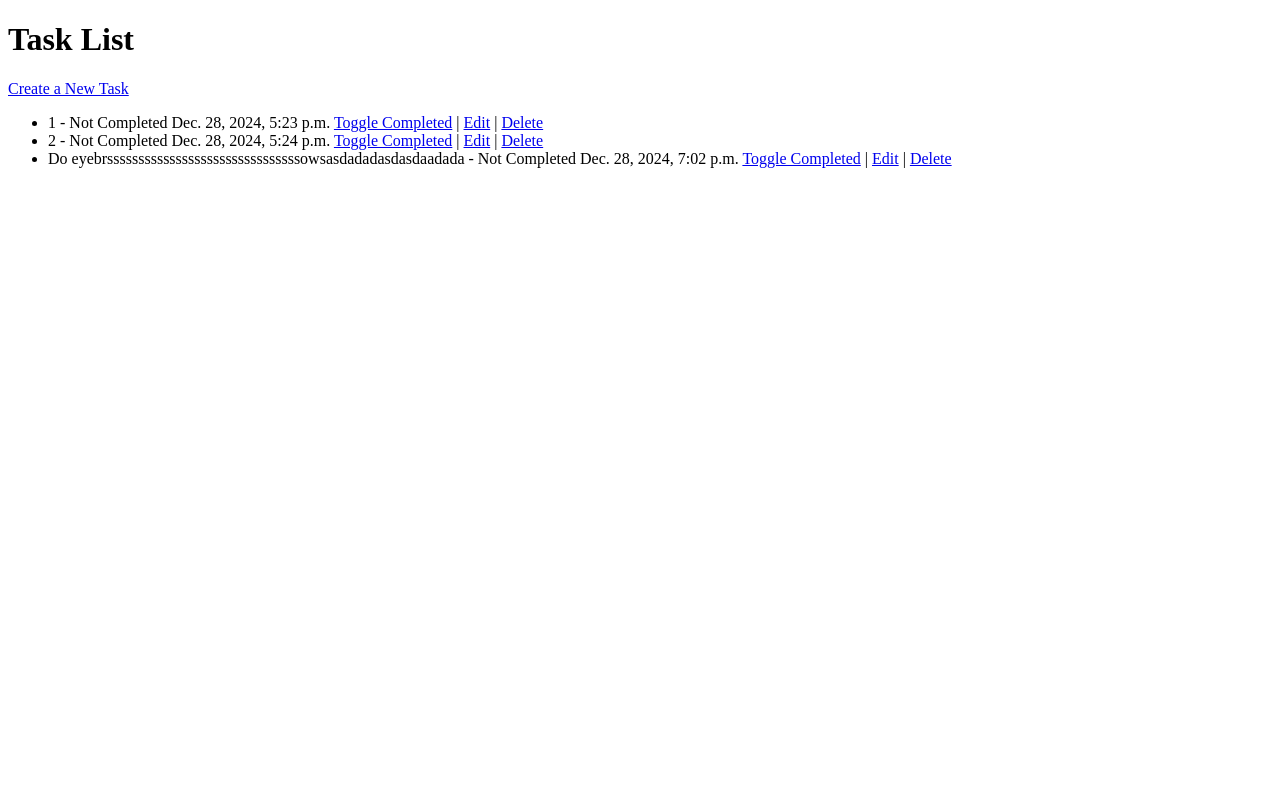
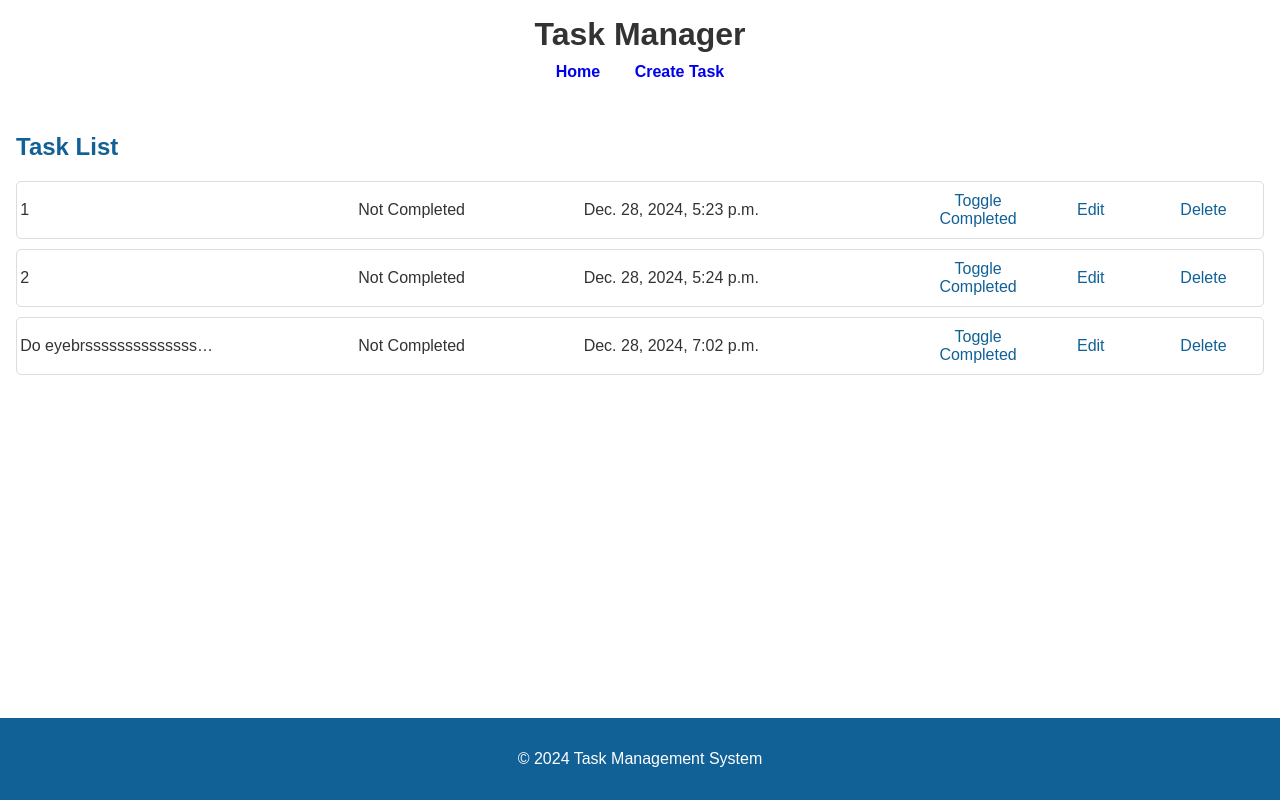
Before and after one commit to DavidcD8/Task_Manager, a Django app: page / in a window 1280 px wide. Run offline with Django 5.2, Linux system fonts and the light colour scheme; data comes from the database, SQL or seed files in the repository; both versions use the stored data as it was after the commit.

Commit message:
Add base template. Change html to django template language. Add Css directory and styles ile

```diff
--- a/TaskManager/settings.py
+++ b/TaskManager/settings.py
@@ -55,9 +55,9 @@ ROOT_URLCONF = 'TaskManager.urls'
 TEMPLATES = [
     {
         'BACKEND': 'django.template.backends.django.DjangoTemplates',
-        'DIRS': [],
+        'DIRS': [BASE_DIR / 'templates'],  # Add a global templates directory if needed
         'APP_DIRS': True,
-        'OPTIONS': {
+         'OPTIONS': {
             'context_processors': [
                 'django.template.context_processors.debug',
                 'django.template.context_processors.request',
--- /dev/null
+++ b/tasks/static/tasks/css/styles.css
@@ -0,0 +1,93 @@
+/* General Reset */
+body {
+    margin: 0;
+    padding: 0;
+    font-family: Arial, sans-serif;
+     color: #333;
+}
+
+/* Header Styles */
+header {
+    padding: 1rem;
+    text-align: center;
+}
+
+header h1 {
+    margin: 0;
+}
+
+header nav {
+    margin-top: 10px;
+}
+
+header nav a {
+    text-decoration: none;
+    margin: 0 15px;
+    font-weight: bold;
+}
+
+header nav a:hover {
+    text-decoration: underline;
+}
+
+/* Main Content Styles */
+main {
+    padding: 1rem;
+}
+
+h2 {
+    color: #116197;
+}
+
+/* Task List Styles */
+ul.body {
+    list-style-type: none;
+    padding: 0;
+    margin: 0;
+
+}
+
+ul.body li {
+    background: white;
+    margin: 0.6rem 0;
+    padding: 0.2rem;
+    border: 1px solid #ddd;
+    border-radius: 5px;
+    grid-column: 1 / span 12;
+
+    /* Grid Layout */
+    display: grid;
+    grid-template-columns: 3fr 2fr 3fr 1fr 1fr 1fr;
+    align-items: center;
+ }
+
+ul.body li p.title {
+    display: inline-block;
+    max-width: 200px;
+    overflow: hidden;
+    text-overflow: ellipsis;
+    white-space: nowrap;
+
+}
+
+ul.body li a {
+    color: #116197;
+    text-decoration: none;
+    text-align: center;
+}
+
+ul.body li a:hover {
+    text-decoration: underline;
+}
+
+
+/* Footer Styles */
+footer {
+    background-color: #116197;
+    color: white;
+    text-align: center;
+    padding: 1rem 0;
+    position: fixed;
+    bottom: 0;
+    width: 100%;
+}
--- /dev/null
+++ b/tasks/templates/tasks/base.html
@@ -0,0 +1,28 @@
+{% load static %}
+
+<!DOCTYPE html>
+<html lang="en">
+<head>
+    <meta charset="UTF-8">
+    <meta name="viewport" content="width=device-width, initial-scale=1.0">
+    <title>{% block title %}Task Management System{% endblock %}</title>
+    <link rel="stylesheet" href="{% static 'tasks/css/styles.css' %}">
+</head>
+<body>
+    <header>
+        <h1>Task Manager</h1>
+        <nav>
+            <a href="{% url 'task_list' %}">Home</a>
+            <a href="{% url 'task_create' %}">Create Task</a>
+        </nav>
+    </header>
+    <main>
+        {% block content %}
+        <!-- Page-specific content will go here -->
+        {% endblock %}
+    </main>
+    <footer>
+        <p>&copy; 2024 Task Management System</p>
+    </footer>
+</body>
+</html>
--- a/tasks/templates/tasks/task_list.html
+++ b/tasks/templates/tasks/task_list.html
@@ -1,23 +1,23 @@
-<!DOCTYPE html>
-<html lang="en">
-<head>
-    <meta charset="UTF-8">
-    <meta name="viewport" content="width=device-width, initial-scale=1.0">
-    <title>Task List</title>
-</head>
-<body>
-    <h1>Task List</h1>
-    <a href="{% url 'task_create' %}">Create a New Task</a>
-    <ul>
+{% extends 'tasks/base.html' %}
+
+{% block title %}Task List{% endblock %}
+
+{% block content %}
+<h2>Task List</h2>
+<ul class="body">
     {% for task in tasks %}
         <li>
-                {{ task.title }} - {% if task.completed %}Completed{% else %}Not Completed{% endif %}
-                {{ task.created_at }}
-                <a href="{% url 'task_toggle_completed' task.pk %}">Toggle Completed</a> |
-                <a href="{% url 'task_update' task.pk %}">Edit</a> |
+            <!-- Title of the task -->
+            <p class="title">{{ task.title }}</p>
+            <!-- Task Status: Completed or Not Completed -->
+            <p class="status">{% if task.completed %}Completed{% else %}Not Completed{% endif %}</p>
+            <!-- Task Creation Date -->
+            <p>{{ task.created_at }}</p>
+            <!-- Action Links -->
+            <a href="{% url 'task_toggle_completed' task.pk %}">Toggle Completed</a>
+            <a href="{% url 'task_update' task.pk %}">Edit</a>
             <a href="{% url 'task_delete' task.pk %}">Delete</a>
         </li>
     {% endfor %}
 </ul>
-</body>
-</html>
+{% endblock %}
--- a/tasks/views.py
+++ b/tasks/views.py
@@ -2,7 +2,6 @@ from django.shortcuts import render, redirect, get_object_or_404
 from .models import Task
 
 
-# Create your views here.
 
 # View to display all tasks
 def task_list(request):
```
Also changed, not shown: tasks/templates/tasks/task_confirm_delete.html (+14 -17 lines), tasks/templates/tasks/task_create.html (+7 -12 lines), tasks/templates/tasks/task_update.html (+7 -12 lines), db.sqlite3, tasks/templates/__init__.py (added), tasks/templates/tasks/__init__.py (added). Lines whose indentation alone changed are shown as unchanged.
